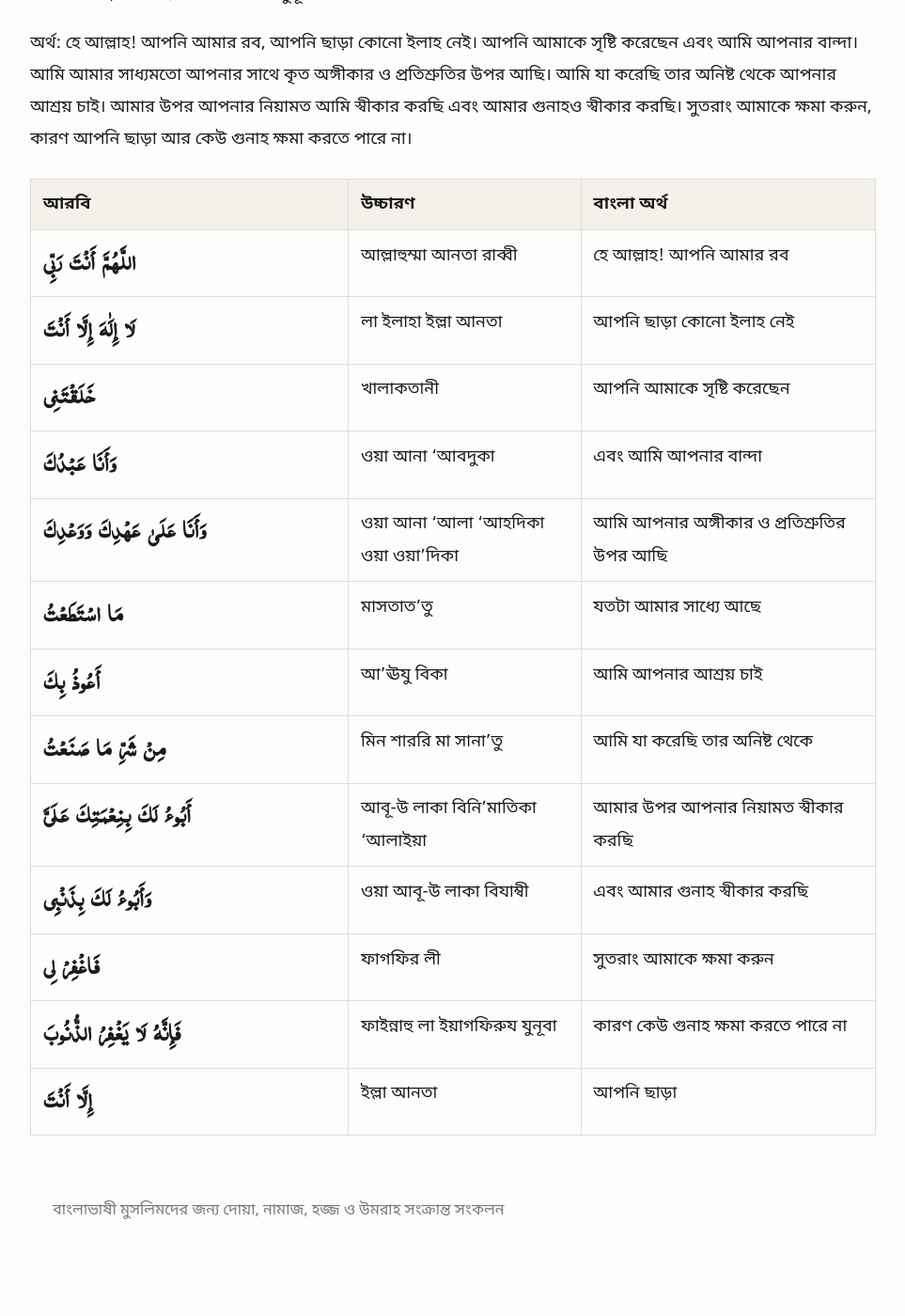
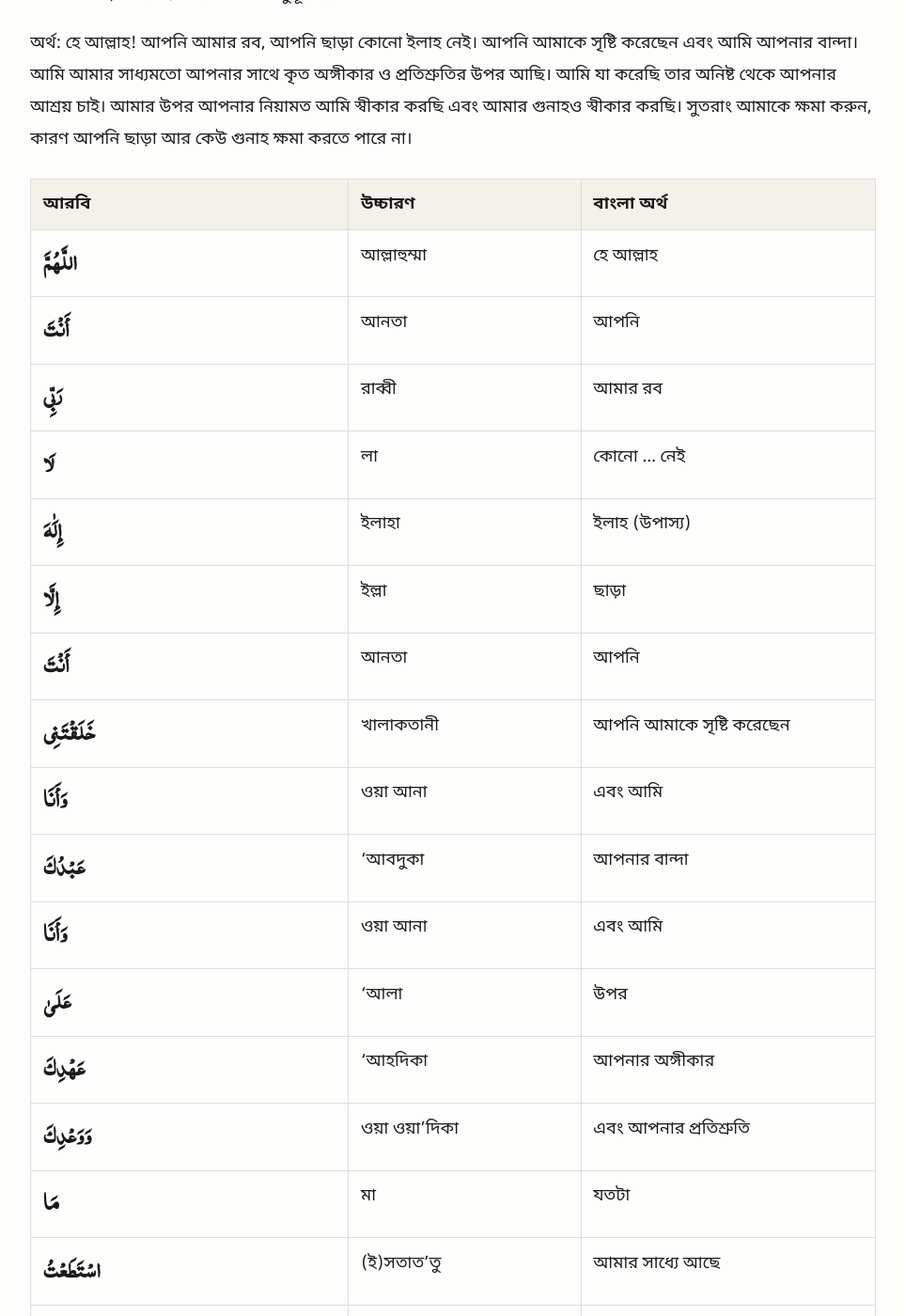
Before and after one commit to sakibmas/dua, a Jekyll site: the page built from Istighfar.md, in a window 1280 px wide and 1400 px high, scrolled down 677 px. Shown: the whole window at 94% size, without its empty margins (158-1121 px from the left). Built offline with Jekyll 4.4.1, drawn with Linux system fonts in a browser that asks for light colours; our own code applies the rules of GitHub Pages for plain Markdown files; before the commit the page ends 2045 px from its top, so only the background shows below that; some of the changed text lies outside the part shown.

Commit message:
Refactor Istighfar.md to enhance clarity of Arabic phrases, pronunciations, and translations

```diff
--- a/Istighfar.md
+++ b/Istighfar.md
@@ -14,16 +14,40 @@
 
 | আরবি | উচ্চারণ | বাংলা অর্থ |
 | :--- | :--- | :--- |
-| **اللَّهُمَّ أَنْتَ رَبِّي** | আল্লাহুম্মা আনতা রাব্বী | হে আল্লাহ! আপনি আমার রব |
-| **لَا إِلَٰهَ إِلَّا أَنْتَ** | লা ইলাহা ইল্লা আনতা | আপনি ছাড়া কোনো ইলাহ নেই |
+| **اللَّهُمَّ** | আল্লাহুম্মা | হে আল্লাহ |
+| **أَنْتَ** | আনতা | আপনি |
+| **رَبِّي** | রাব্বী | আমার রব |
+| **لَا** | লা | কোনো … নেই |
+| **إِلَٰهَ** | ইলাহা | ইলাহ (উপাস্য) |
+| **إِلَّا** | ইল্লা | ছাড়া |
+| **أَنْتَ** | আনতা | আপনি |
 | **خَلَقْتَنِي** | খালাকতানী | আপনি আমাকে সৃষ্টি করেছেন |
-| **وَأَنَا عَبْدُكَ** | ওয়া আনা 'আবদুকা | এবং আমি আপনার বান্দা |
-| **وَأَنَا عَلَىٰ عَهْدِكَ وَوَعْدِكَ** | ওয়া আনা 'আলা 'আহদিকা ওয়া ওয়া'দিকা | আমি আপনার অঙ্গীকার ও প্রতিশ্রুতির উপর আছি |
-| **مَا اسْتَطَعْتُ** | মাসতাত'তু | যতটা আমার সাধ্যে আছে |
-| **أَعُوذُ بِكَ** | আ'ঊযু বিকা | আমি আপনার আশ্রয় চাই |
-| **مِنْ شَرِّ مَا صَنَعْتُ** | মিন শাররি মা সানা'তু | আমি যা করেছি তার অনিষ্ট থেকে |
-| **أَبُوءُ لَكَ بِنِعْمَتِكَ عَلَيَّ** | আবূ-উ লাকা বিনি'মাতিকা 'আলাইয়া | আমার উপর আপনার নিয়ামত স্বীকার করছি |
-| **وَأَبُوءُ لَكَ بِذَنْبِي** | ওয়া আবূ-উ লাকা বিযাম্বী | এবং আমার গুনাহ স্বীকার করছি |
-| **فَاغْفِرْ لِي** | ফাগফির লী | সুতরাং আমাকে ক্ষমা করুন |
-| **فَإِنَّهُ لَا يَغْفِرُ الذُّنُوبَ** | ফাইন্নাহু লা ইয়াগফিরুয যুনূবা | কারণ কেউ গুনাহ ক্ষমা করতে পারে না |
-| **إِلَّا أَنْتَ** | ইল্লা আনতা | আপনি ছাড়া |
+| **وَأَنَا** | ওয়া আনা | এবং আমি |
+| **عَبْدُكَ** | 'আবদুকা | আপনার বান্দা |
+| **وَأَنَا** | ওয়া আনা | এবং আমি |
+| **عَلَىٰ** | 'আলা | উপর |
+| **عَهْدِكَ** | 'আহদিকা | আপনার অঙ্গীকার |
+| **وَوَعْدِكَ** | ওয়া ওয়া'দিকা | এবং আপনার প্রতিশ্রুতি |
+| **مَا** | মা | যতটা |
+| **اسْتَطَعْتُ** | (ই)সতাত'তু | আমার সাধ্যে আছে |
+| **أَعُوذُ** | আ'ঊযু | আমি আশ্রয় চাই |
+| **بِكَ** | বিকা | আপনার কাছে |
+| **مِنْ** | মিন | থেকে |
+| **شَرِّ** | শাররি | অনিষ্ট |
+| **مَا** | মা | যা |
+| **صَنَعْتُ** | সানা'তু | আমি করেছি |
+| **أَبُوءُ** | আবূ-উ | আমি স্বীকার করছি |
+| **لَكَ** | লাকা | আপনার কাছে |
+| **بِنِعْمَتِكَ** | বিনি'মাতিকা | আপনার নিয়ামত |
+| **عَلَيَّ** | 'আলাইয়া | আমার উপর |
+| **وَأَبُوءُ** | ওয়া আবূ-উ | এবং আমি স্বীকার করছি |
+| **لَكَ** | লাকা | আপনার কাছে |
+| **بِذَنْبِي** | বিযাম্বী | আমার গুনাহ |
+| **فَاغْفِرْ** | ফাগফির | সুতরাং ক্ষমা করুন |
+| **لِي** | লী | আমাকে |
+| **فَإِنَّهُ** | ফাইন্নাহু | কারণ নিশ্চয়ই |
+| **لَا** | লা | না |
+| **يَغْفِرُ** | ইয়াগফিরু | ক্ষমা করে |
+| **الذُّنُوبَ** | (আ)য-যুনূবা | গুনাহসমূহ |
+| **إِلَّا** | ইল্লা | ছাড়া |
+| **أَنْتَ** | আনতা | আপনি |
```
